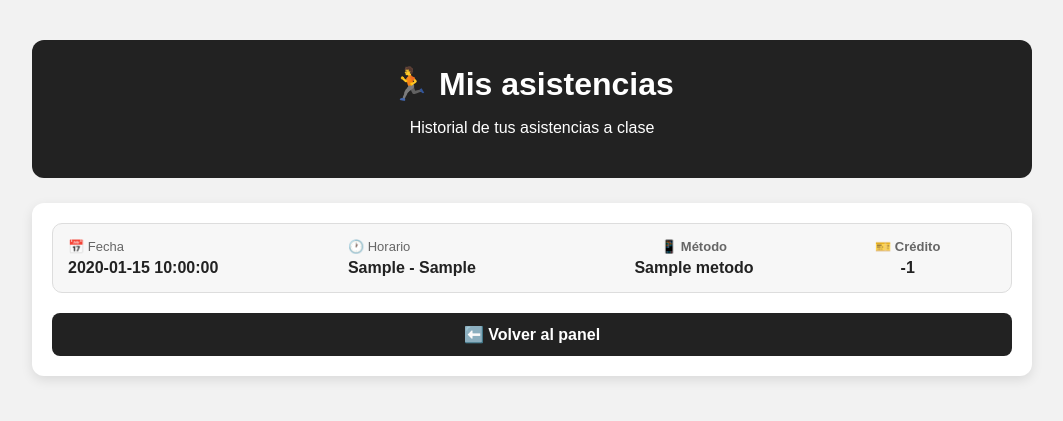
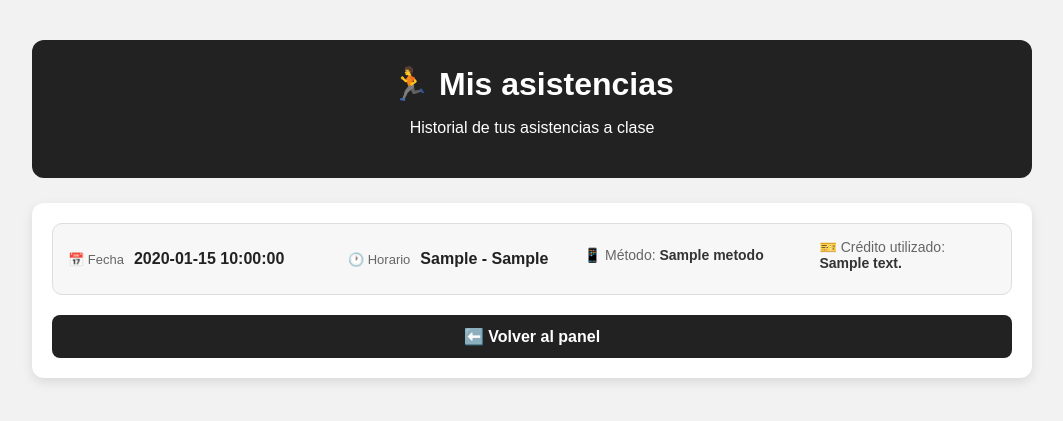
Before and after one commit to damiandemiguel/TrainingPointManager, a Flask app: template templates/mis_asistencias.html in a window 1280 px wide. Shown: the top 421 px of the page, without its empty margins (108-1171 px from the left). Run offline with Flask 3, Linux system fonts and the light colour scheme; the template is opened without the code that fills it: most values are stand-ins (such as "Sample title", 1, 10 or a date in 2020).

Commit message:
Mejorar visualizacion de asistencias del alumno

```diff
--- a/templates/mis_asistencias.html
+++ b/templates/mis_asistencias.html
@@ -61,8 +61,9 @@
 
         .dato {
             display: flex;
-            flex-direction: column;
-            gap: 5px;
+            flex-direction: row;
+            align-items: center;
+            gap: 10px;
         }
 
         .etiqueta {
@@ -127,6 +128,16 @@
 
         }
 
+        .dato-simple {
+            font-size: 14px;
+            color: #666;
+            margin-bottom: 8px;
+        }
+
+        .dato-simple strong {
+            color: #333;
+        }
+
     </style>
 
 </head>
@@ -177,32 +188,12 @@
 
                     </div>
 
-                    <div class="dato metodo">
-
-                        <span class="etiqueta">
-                            📱 Método
-                        </span>
-
-                        <span class="valor">
-                            {{ asistencia.metodo }}
-                        </span>
-
+                    <div class="dato-simple">
+                        📱 Método: <strong>{{ asistencia.metodo }}</strong>
                     </div>
 
-                    <div class="dato credito">
-
-                        <span class="etiqueta">
-                            🎫 Crédito
-                        </span>
-
-                        <span class="valor">
-                            {% if asistencia.credito_descontado %}
-                                -1
-                            {% else %}
-                                0
-                            {% endif %}
-                        </span>
-
+                    <div class="dato-simple">
+                        🎫 Crédito utilizado: <strong>{{ asistencia.credito_descontado }}</strong>
                     </div>
 
                 </div>
```
